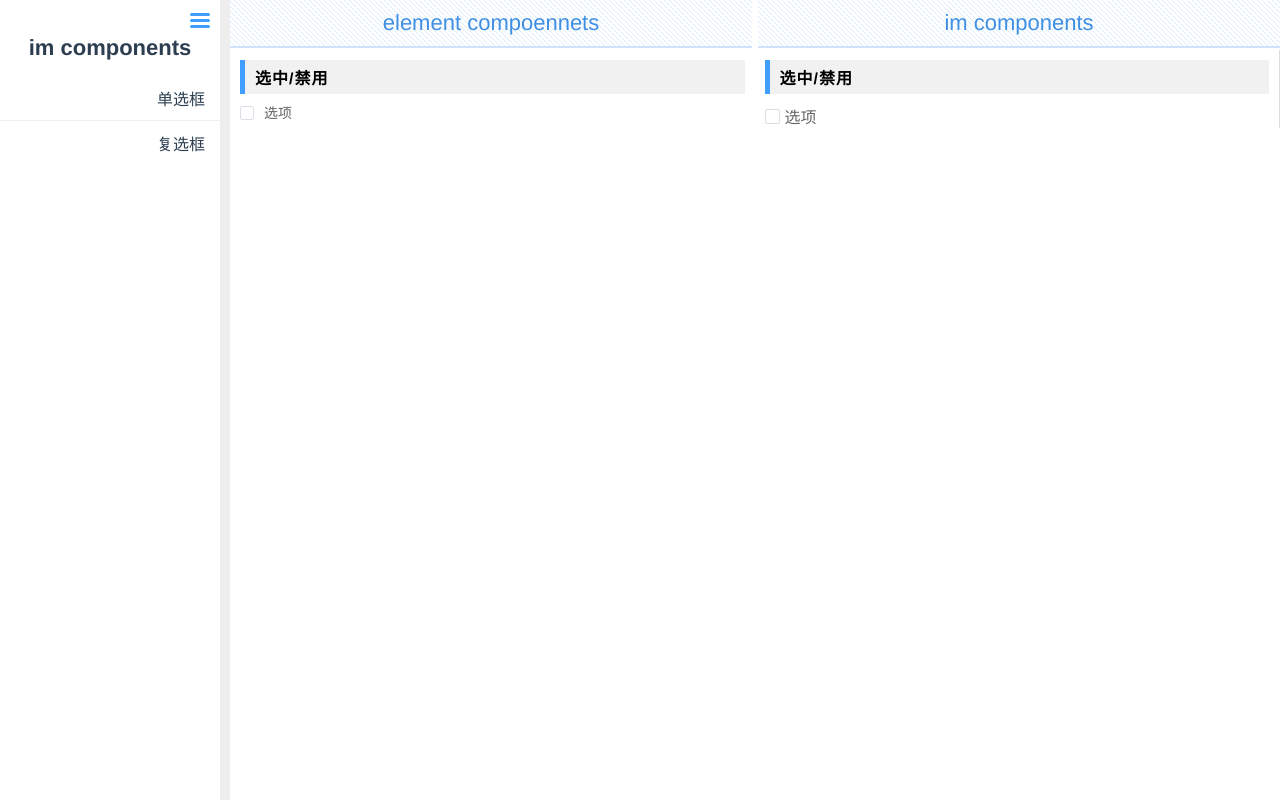
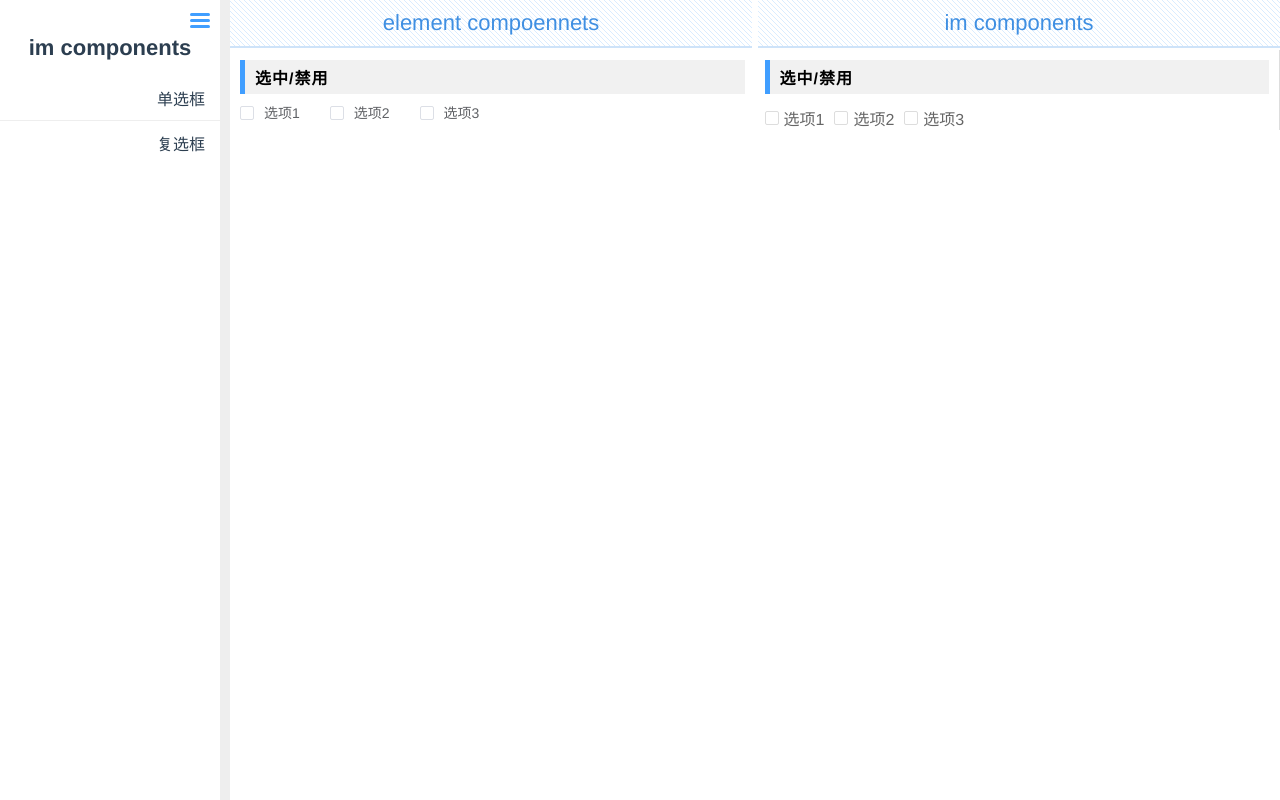
Before and after one commit to txl764496056/vue-imitate-element, a Vue app: page /checkbox in a window 1280 px wide. Built offline with nearby package versions, Linux system fonts and the light colour scheme.

Commit message:
复选框

```diff
--- a/src/components/ImCheckbox.vue
+++ b/src/components/ImCheckbox.vue
@@ -32,9 +32,9 @@
 <style lang="scss" scoped>
 @import '@/scss/base.scss';
 .im-checkbox{
-    user-select: none;display:flex;align-items:center;color:$color-66;
+    user-select: none;display:inline-flex;align-items:center;color:$color-66;
     span{
-        width:15px;height:15px;border-radius:2px;border:1px solid #ddd;display: inline-block;background-color:#fff;margin-right:5px;font-size:14px;
+        width:14px;height:14px;border-radius:2px;border:1px solid #ddd;display: inline-block;background-color:#fff;margin-right:5px;font-size:14px;
         &::before{
             background-color:transparent;content:"";width:60%;height:30%;display:inline-block;
             font-size:14px;
--- a/src/views/Checkbox.vue
+++ b/src/views/Checkbox.vue
@@ -2,11 +2,21 @@
     <div class="compare-box">
         <div class="el-content">
             <div class="title">选中/禁用</div>
-            <el-checkbox>选项</el-checkbox>
+            <!-- <el-checkbox>选项</el-checkbox> -->
+            <el-checkbox
+            v-for="item in el_checkbox"
+            :key="item.label"
+            :name="item.name"
+            :label="item.label">选项{{item.label}}</el-checkbox>
         </div>
         <div class="im-content">
             <div class="title">选中/禁用</div>
-            <im-checkbox>选项</im-checkbox>
+            <!-- <im-checkbox>选项</im-checkbox> -->
+            <im-checkbox
+            v-for="item in im_checkbox"
+            :key="item.label"
+            :name="item.name"
+            :label="item.label">选项{{item.label}}</im-checkbox>
         </div>
     </div>
 </template>
@@ -23,7 +33,15 @@ import ImCheckbox from '@/components/ImCheckbox.vue'
                 // 选中 禁用
                 el_checkbox_select:2,
                 el_checkbox:[
-                    {name:'el_checkbox1',disabled:false,label:1}
+                    {name:'el_checkbox1',disabled:false,label:1},
+                    {name:'el_checkbox1',disabled:true,label:2},
+                    {name:'el_checkbox1',disabled:false,label:3}
+                ],
+                im_checkbox_select:2,
+                im_checkbox:[
+                    {name:'el_checkbox2',disabled:false,label:1},
+                    {name:'el_checkbox2',disabled:true,label:2},
+                    {name:'el_checkbox2',disabled:false,label:3}
                 ]
             }
         }
@@ -31,5 +49,9 @@ import ImCheckbox from '@/components/ImCheckbox.vue'
 </script>
 
 <style lang="scss" scoped>
-
+.im-content{
+    .im-checkbox{
+        margin-right:10px;
+    }
+}
 </style>
```
